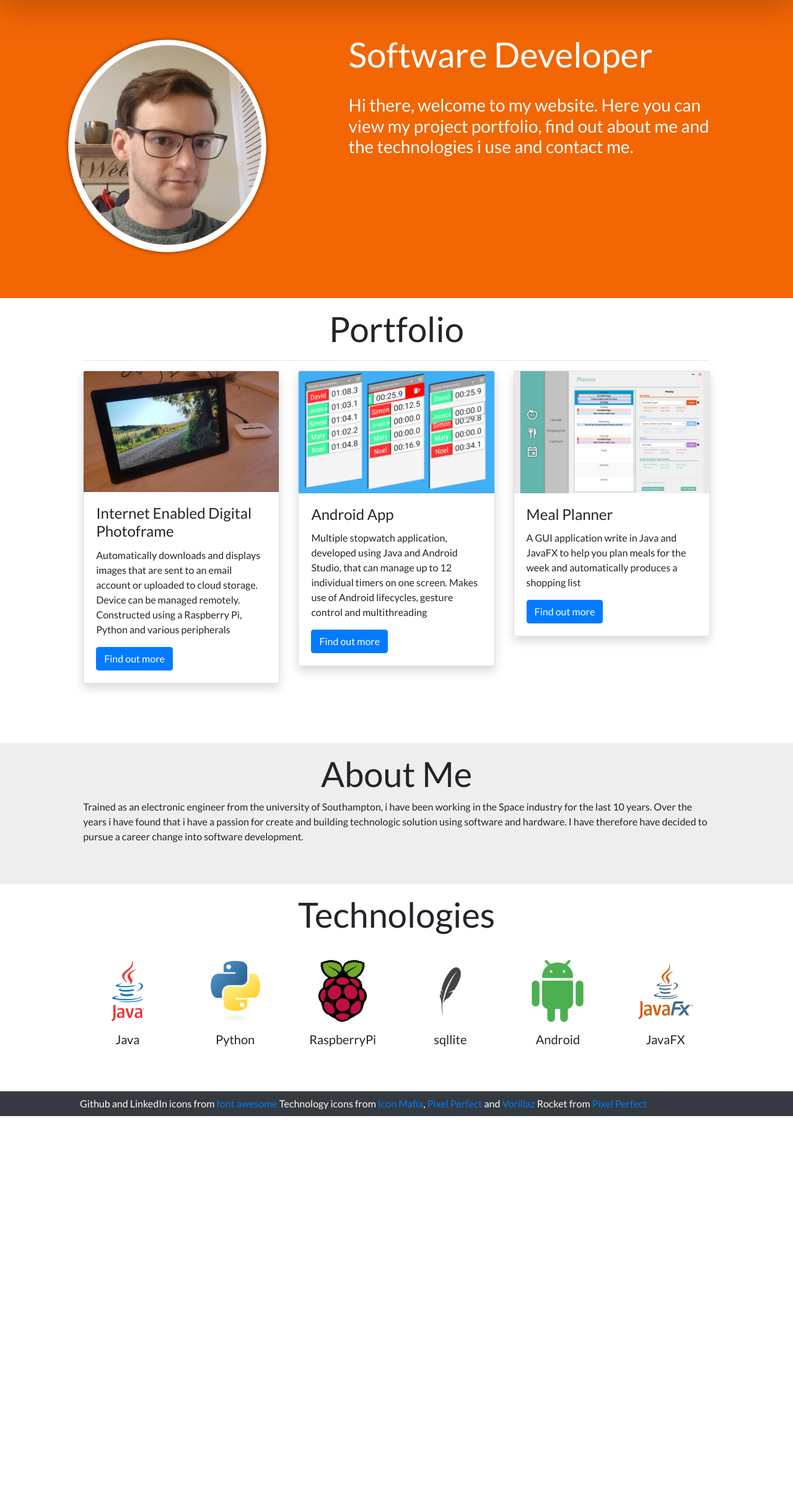
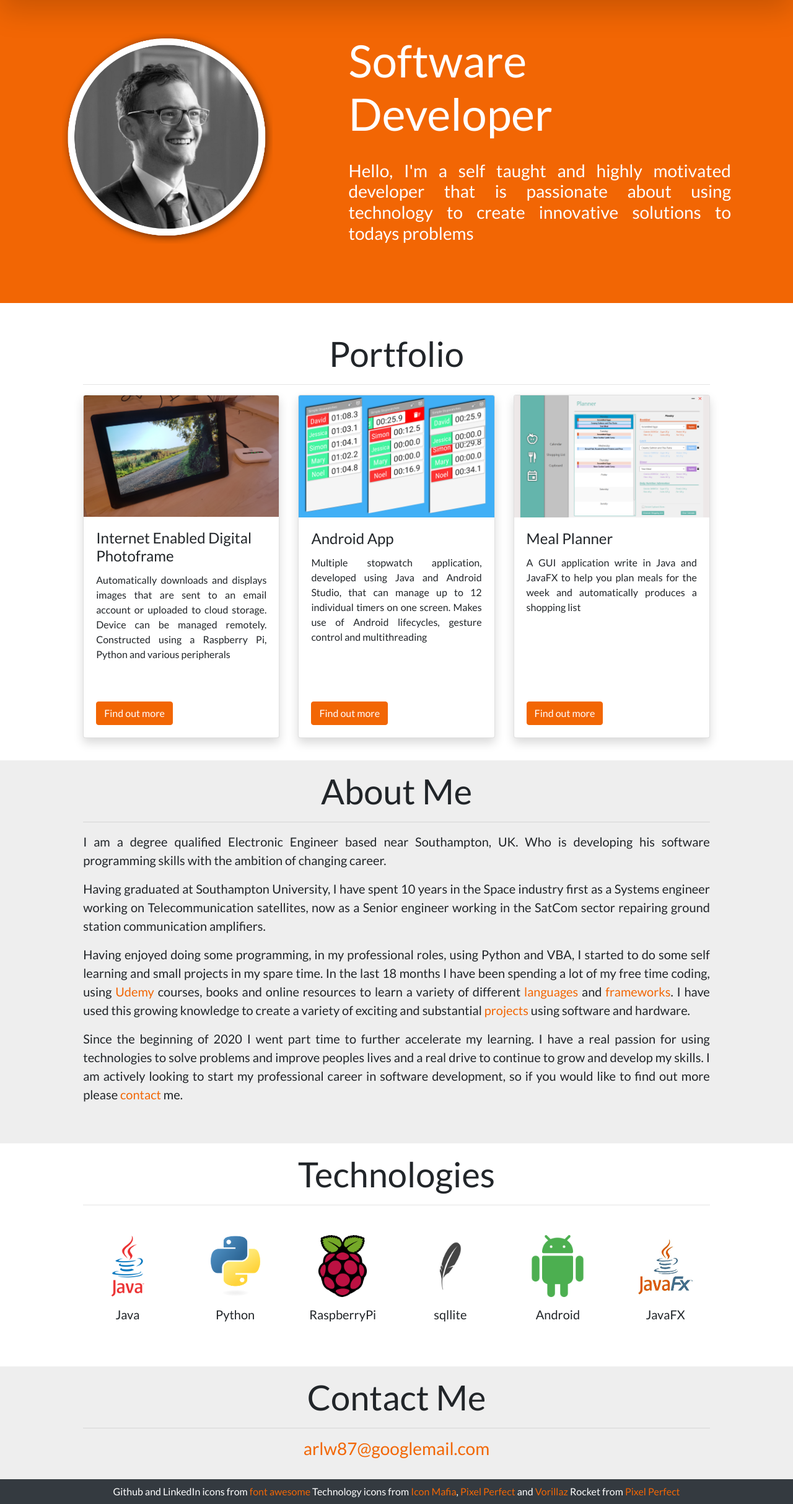
Before and after one commit to arlw87/django3-personal-portfolio, a Django app: page / in a window 1280 px wide. Shown: the part 70-2497 px from the top of the page at 62% size. Before the commit the page ends 1871 px from the top, so only its background shows below. Run offline with Django 3.2, Linux system fonts and the light colour scheme; data comes from the database, SQL or seed files in the repository; both versions use the stored data as it was after the commit; some libraries are stand-ins or nearby versions.

Commit message:
new profile image, fixed card heights, added About me section content, added contact me section

```diff
--- a/portfolio/models.py
+++ b/portfolio/models.py
@@ -8,7 +8,7 @@ class PortfolioProject(models.Model):
     )
 
     description = models.CharField(
-        max_length = 200
+        max_length = 400
     )
 
     project_image = models.ImageField(
--- a/portfolio/static/portfolio/custom.css
+++ b/portfolio/static/portfolio/custom.css
@@ -35,12 +35,40 @@ body {
     background-color: #F26604;
 }
 
+/* hr{
+    background-color: #F26604;
+} */
+
+/* Make buttons orange colored to the theme */
+.btn-primary, .btn-primary:active, .btn-primary:visited {
+    background-color: #F26604 !important;
+    border-color: #F26604 !important;
+}
+
+.btn-primary:hover {
+    background-color: #EE8B45 !important;
+    border-color: #EE8B45 !important;
+}
+
+.hyperLinkColor{
+    color: #F26604;
+}
+
 #aboutMe{
    background-color: #EEEEEE;
 }
 
+#contactMe{
+    background-color: #EEEEEE;
+}
+
 #tech{
     background-color: white;
+}
+
+#headlineText{
+    color: white;
+    /* text-shadow: -1px -1px 1px rgba(255,255,255,.1), 1px 1px 1px rgba(0,0,0,.5), 1px 1px 3px rgba(153,152,150,0.49); */
 }
 
 /* .footer {
@@ -59,8 +87,8 @@ body {
     }
 }
 
-@media (max-width: 800px) {
+/* @media (max-width: 800px) {
     #MeImage {
         max-width: 70% !important;
     }
-}
+} */
--- a/portfolio/templates/portfolio/base.html
+++ b/portfolio/templates/portfolio/base.html
@@ -69,7 +69,7 @@
               </li>
               <div class="dropdown-divider"></div>
              <li class="nav-item mx-1">
-                <a class="nav-link" href="#">Contact  <i class="far fa-envelope fa-lg"></i></a>
+                <a class="nav-link" href="{% url 'home'%}#contactMe">Contact  <i class="far fa-envelope fa-lg"></i></a>
               </li>
             </ul>
           </div>
--- a/portfolio/templates/portfolio/home.html
+++ b/portfolio/templates/portfolio/home.html
@@ -4,22 +4,23 @@
 
 {% block content %}
 
-<div class="jumbotron jumbotron-fluid mb-0 mt-10">
+<div class="jumbotron jumbotron-fluid">
     <div class="container">
 
         <div class="container">
             <!-- justify-content-md-center -->
             <div class="row">
-                <div class="col-lg-4 col-md-5 col-sm-12">
-                        <img src="{% static 'portfolio/Me2.png' %}" id="MeImage" class="img-fluid mx-auto d-block">
+                <div class="col-lg-4 col-md-4 col-12">
+                        <img src="{% static 'portfolio/blackAndWhite2.png' %}" id="MeImage" class="img-fluid mx-auto d-block">
                 </div>
-                <div class="col-lg-1 col-md-1">
+                <div class="col-1">
                 </div>
-                <div class="col-lg-7 col-md-6">
+                <div class="col-lg-7 col-md-7 col-12 my-auto">
                     <div class="auto-my">
-                        <h1 class="display-4 text-md-left text-center text-white">Software Developer</h1>
+                        <h1 class="display-3 text-md-left" id="headlineText">Software Developer</h1>
                         <br>
-                        <h3 class="text-md-left text-center text-white">Hi there, welcome to my website. Here you can view my project portfolio, find out about me and the technologies i use and contact me.</h3>
+                        <h3 class="text-white text-justify">
+                            Hello, I'm a self taught and highly motivated developer that is passionate about using technology to create innovative solutions to todays problems </h3>
                         <br>
                     </div>
                 </div>
@@ -29,46 +30,25 @@
     </div>
 </div>
 
-<div class="col-lg-12" id="portfolio">
-    <!-- <div class="container col-12 col-lg-10 pt-5 pb-5 mx-auto">
+<div class="col-12" id="portfolio">
+    <div class="container col-12 col-xl-10 pt-3 pb-3 mx-auto" id="portfolio">
         <h1 class="text-center display-4">Portfolio</h1>
         <hr>
-        <div class="row">
-            {% for project in projects %}
-            <div class="col-lg-4 col-md-6">
-
-            {% if project.project_url %}
-            <a href="{{project.project_url}}">
-                <img src="{{ project.project_image.url }}" alt='New Image' class="img-fluid mb-2 shadow">
-            </a>
-            {% else %}
-            <img src="{{ project.project_image.url }}" alt='New Image' class="img-fluid mb-2 shadow-lg">
-            {% endif %}
-
-            <h2>{{ project.title }}</h2>
-            <p>{{ project.description }}</p>
-            </div>
-            {% endfor %}
-        </div>
-    </div> -->
-<!-- </div> -->
-
-<!-- <div class="col-lg-12" id="portfolio"> -->
-    <div class="container col-12 col-xl-10 pt-3 pb-5 mx-auto" id="portfolio">
-        <h1 class="text-center display-4">Portfolio</h1>
-        <hr>
-        <div class="row">
+        <div class="row row-cols-md-2 row-cols-lg-3">
 
         {% for project in projects %}
-        <div class="col-lg-4 col-md-6">
-
-            <div class="card mb-5 shadow" >
+        <div class="mb-3 card-deck mx-auto">
+            <div class="card mb-1 shadow" >
               <img class="card-img-top" src="{{ project.project_image.url }}" alt="Card image">
-              <div class="card-body">
-                <h4 class="card-title">{{ project.title }}</h4>
-                <p class="card-text">{{ project.description }}</p>
+              <div class="card-body d-flex flex-column align-items-start" >
+                <h4 class="card-title ">{{ project.title }}</h4>
+                {% with max_chars=240%}
+                    <p class="card-text pb-5 text-justify">
+                        {{ project.description |truncatechars:max_chars}}
+                    </p>
+                {% endwith %}
                 {% if project.project_url %}
-                <a href="{{project.project_url}}" class="btn btn-primary">
+                <a href="{{project.project_url}}" class="btn btn-primary mt-auto">
                     Find out more
                 </a>
                 {% endif %}
@@ -82,19 +62,17 @@
 <!-- </div> -->
 </div>
 
-
-
-
-
-
-
-
-
 <div class="container col-12 pt-3 pb-5" id="aboutMe">
     <div class = "col-12 col-xl-10 mx-auto">
         <h1 class="display-4 text-center">About Me</h1>
-        <p>
-            Trained as an electronic engineer from the university of Southampton, i have been working in the Space industry for the last 10 years. Over the years i have found that i have a passion for create and building technologic solution using software and hardware. I have therefore have decided to pursue a career change into software development.
+        <hr>
+        <p class="lead text-justify">I am a degree qualified Electronic Engineer based near Southampton, UK. Who is developing his software programming skills with the ambition of changing career. </p>
+
+        <p class="lead text-justify">Having graduated at Southampton University, I have spent 10 years in the Space industry first as a Systems engineer working on Telecommunication satellites, now as a Senior engineer working in the SatCom sector repairing ground station communication amplifiers.</p>
+
+        <p class="lead text-justify">Having enjoyed doing some programming, in my professional roles, using Python and VBA, I started to do some self learning and small projects in my spare time. In the last 18 months I have been spending a lot of my free time coding, using <a href="https:www.udemy.com" class=hyperLinkColor> Udemy </a> courses, books and online resources to learn a variety of different <a href="{% url 'home'%}#tech" class="hyperLinkColor">languages</a> and <a href="{% url 'home'%}#tech" class=hyperLinkColor>frameworks</a>. I have used this growing knowledge to create a variety of exciting and substantial <a href ="{% url 'home'%}#portfolio" class="hyperLinkColor">projects</a> using software and hardware. </p>
+
+        <p class="lead text-justify">Since the beginning of 2020 I went part time to further accelerate my learning. I have a real passion for using technologies to solve problems and improve peoples lives and a real drive to continue to grow and develop my skills. I am actively looking to start my professional career in software development, so if you would like to find out more please <a href= "{% url 'home'%}#contactMe" class="hyperLinkColor">contact</a> me.
         </p>
     </div>
 </div>
@@ -102,6 +80,7 @@
 <div class="container col-12 pt-3 pb-5" id="tech">
     <div class = "col-12 col-xl-10 mx-auto ">
         <h1 class="display-4 text-center">Technologies</h1>
+        <hr>
             <div class="row pt-3">
                 {% for tech in technologies %}
                 <div class="col-6 col-md-4 col-lg-2 mx-auto py-3">
@@ -113,15 +92,17 @@
     </div>
 </div>
 
-<!-- <a href="https://iconscout.com/icons/java" target="_blank">Java Icon</a> by <a href="https://iconscout.com/contributors/icon-mafia" target="_blank">Icon Mafia</a> -->
-
-<!-- Icons made by <a href="https://www.flaticon.com/authors/pixel-perfect" title="Pixel perfect">Pixel perfect</a> from <a href="https://www.flaticon.com/" title="Flaticon"> www.flaticon.com</a> -->
-
-<!-- Icons made by <a href="https://icon54.com/" title="Pixel perfect">Pixel perfect</a> from <a href="https://www.flaticon.com/" title="Flaticon"> www.flaticon.com</a> -->
+<div class="container col-12 pt-3 pb-4" id="contactMe">
+    <div class = "col-12 col-xl-10 mx-auto">
+        <h1 class="display-4 text-center">Contact Me</h1>
+        <hr>
+        <h3 class="text-center hyperLinkColor">arlw87@googlemail.com<h3>
+    </div>
+</div>
 
 <!-- <footer class="footer"> -->
     <div class="bg-dark text-white py-2">
-        <p class="my-auto col-11 text-center">Github and LinkedIn icons from <a href="https://fontawesome.com/">font awesome</a> Technology icons from <a href="https://iconscout.com/contributors/icon-mafia">Icon Mafia</a>, <a href="https://www.flaticon.com/authors/pixel-perfect" >Pixel Perfect</a> and <a href="https://iconscout.com/contributors/vorillaz/icons" >Vorillaz</a> Rocket from <a href="https://www.flaticon.com/authors/pixel-perfect"> Pixel Perfect</p>
+        <p class="my-auto col-12 text-center">Github and LinkedIn icons from <a href="https://fontawesome.com/" class="hyperLinkColor" >font awesome</a> Technology icons from <a href="https://iconscout.com/contributors/icon-mafia" class="hyperLinkColor">Icon Mafia</a>, <a href="https://www.flaticon.com/authors/pixel-perfect" class="hyperLinkColor" >Pixel Perfect</a> and <a href="https://iconscout.com/contributors/vorillaz/icons" class="hyperLinkColor">Vorillaz</a> Rocket from <a href="https://www.flaticon.com/authors/pixel-perfect" class="hyperLinkColor"> Pixel Perfect</p>
     </div>
 <!-- </footer> -->
 {% endblock %}
```
Also changed, not shown: db.sqlite3, portfolio/migrations/0002_auto_20200921_1030.py (added), portfolio/static/portfolio/blackAndWhite2.png (added).
